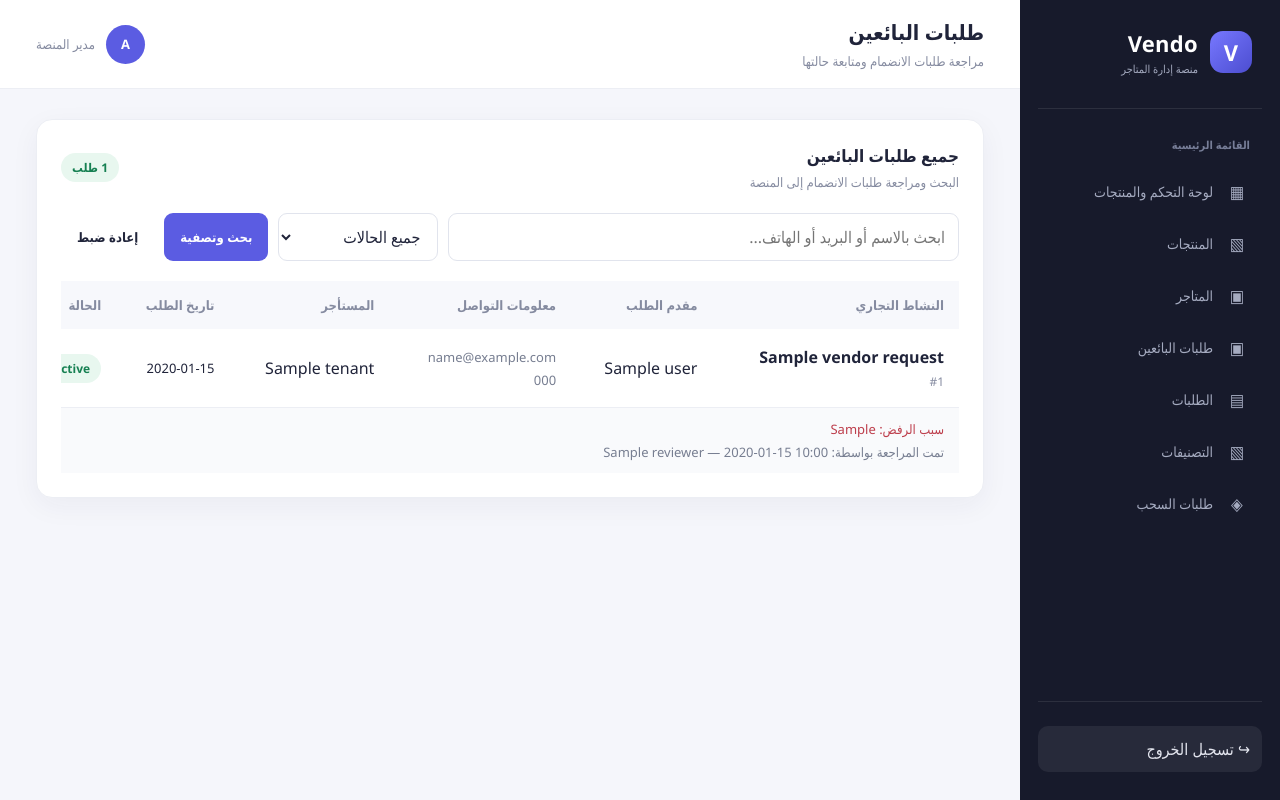
After one commit to dina2000-eng/marketx-backend, a Laravel app: template resources/views/admin/vendor-requests.blade.php in a window 1280 px wide. The commit adds this page. Run offline with Laravel 12, Linux system fonts and the light colour scheme; the template is opened without the code that fills it: most values are stand-ins (such as "Sample title", 1, 10 or a date in 2020); parts of the project's set-up code (start-up, migrations or seed data) failed here and were passed over.

Commit message:
Add admin vendor requests and products pages

```diff
--- a/resources/views/admin/dashboard.blade.php
+++ b/resources/views/admin/dashboard.blade.php
@@ -54,6 +54,10 @@
             </p>
         </div>
         <span class="status">{{ $vendorRequests->count() }} طلب</span>
+    <a href="{{ route('admin.vendor-requests') }}"
+   style="display:inline-block;margin-top:10px;color:var(--primary);font-size:13px;text-decoration:none;font-weight:600;">
+    عرض جميع طلبات البائعين ←
+</a>
     </div>
 
     @forelse ($vendorRequests as $vendorRequest)
--- a/resources/views/admin/layout.blade.php
+++ b/resources/views/admin/layout.blade.php
@@ -360,9 +360,19 @@
                 <span class="nav-icon">▦</span><span>لوحة التحكم والمنتجات</span>
             </a>
 
+            <a class="nav-link {{ request()->routeIs('admin.products*') ? 'active' : '' }}"
+               href="{{ route('admin.products') }}">
+                <span class="nav-icon">▧</span><span>المنتجات</span>
+            </a>
+
             <a class="nav-link {{ request()->routeIs('admin.stores*') ? 'active' : '' }}"
                href="{{ route('admin.stores') }}">
                 <span class="nav-icon">▣</span><span>المتاجر</span>
+            </a>
+
+            <a class="nav-link {{ request()->routeIs('admin.vendor-requests*') ? 'active' : '' }}"
+                href="{{ route('admin.vendor-requests') }}">
+                 <span class="nav-icon">▣</span><span>طلبات البائعين</span>
             </a>
 
             <a class="nav-link {{ request()->routeIs('admin.orders*') ? 'active' : '' }}"
--- a/resources/views/admin/stores.blade.php
+++ b/resources/views/admin/stores.blade.php
@@ -1,5 +1,3 @@
-
-cat > resources/views/admin/stores.blade.php <<'EOF'
 @extends('admin.layout')
 
 @section('title', 'Vendo | إدارة المتاجر')
--- /dev/null
+++ b/resources/views/admin/vendor-requests.blade.php
@@ -0,0 +1,177 @@
+@extends('admin.layout')
+
+@section('title', 'Vendo | طلبات البائعين')
+@section('page-title', 'طلبات البائعين')
+@section('page-description', 'مراجعة طلبات الانضمام ومتابعة حالتها')
+
+@section('content')
+<section class="panel">
+    <div class="panel-heading">
+        <div>
+            <h2>جميع طلبات البائعين</h2>
+            <p>البحث ومراجعة طلبات الانضمام إلى المنصة</p>
+        </div>
+        <span class="status active">{{ $vendorRequests->total() }} طلب</span>
+    </div>
+
+    <form method="GET" action="{{ route('admin.vendor-requests') }}"
+          style="display:flex;gap:10px;flex-wrap:wrap;margin:20px 0">
+        <input type="text" name="search" value="{{ $search }}"
+               placeholder="ابحث بالاسم أو البريد أو الهاتف..."
+               style="flex:1;min-width:220px">
+
+        <select name="status" style="min-width:160px">
+            <option value="all" {{ $status === 'all' ? 'selected' : '' }}>جميع الحالات</option>
+            <option value="pending" {{ $status === 'pending' ? 'selected' : '' }}>بانتظار المراجعة</option>
+            <option value="approved" {{ $status === 'approved' ? 'selected' : '' }}>مقبول</option>
+            <option value="rejected" {{ $status === 'rejected' ? 'selected' : '' }}>مرفوض</option>
+        </select>
+
+        <button class="btn btn-primary" type="submit">بحث وتصفية</button>
+        <a href="{{ route('admin.vendor-requests') }}" class="btn">إعادة ضبط</a>
+    </form>
+
+    <div style="overflow-x:auto">
+        <table style="width:100%;border-collapse:collapse;min-width:1050px;text-align:right">
+            <thead>
+                <tr style="background:#f7f8fc;color:#858ba0;font-size:13px">
+                    <th style="padding:15px">النشاط التجاري</th>
+                    <th style="padding:15px">مقدم الطلب</th>
+                    <th style="padding:15px">معلومات التواصل</th>
+                    <th style="padding:15px">المستأجر</th>
+                    <th style="padding:15px">تاريخ الطلب</th>
+                    <th style="padding:15px">الحالة</th>
+                    <th style="padding:15px">الإجراءات</th>
+                </tr>
+            </thead>
+
+            <tbody>
+                @forelse ($vendorRequests as $vendorRequest)
+                    <tr style="border-bottom:1px solid #eceef4">
+                        <td style="padding:17px 15px">
+                            <strong>{{ $vendorRequest->business_name }}</strong>
+                            <div style="color:#858ba0;font-size:12px;margin-top:5px">
+                                #{{ $vendorRequest->id }}
+                            </div>
+                        </td>
+
+                        <td style="padding:17px 15px">
+                            {{ $vendorRequest->user?->name ?? 'غير متوفر' }}
+                        </td>
+
+                        <td style="padding:17px 15px;font-size:13px;color:#777e91">
+                            <div>{{ $vendorRequest->email ?? $vendorRequest->user?->email ?? '—' }}</div>
+                            <div style="margin-top:5px">
+                                {{ $vendorRequest->phone ?? $vendorRequest->user?->phone ?? '—' }}
+                            </div>
+                        </td>
+
+                        <td style="padding:17px 15px">
+                            {{ $vendorRequest->tenant?->name ?? '—' }}
+                        </td>
+
+                        <td style="padding:17px 15px;font-size:13px">
+                            {{ $vendorRequest->created_at?->format('Y-m-d') ?? '—' }}
+                        </td>
+
+                        <td style="padding:17px 15px">
+                            <span class="status {{ $vendorRequest->status }}">
+                                @switch($vendorRequest->status)
+                                    @case('pending') بانتظار المراجعة @break
+                                    @case('approved') مقبول @break
+                                    @case('rejected') مرفوض @break
+                                    @default {{ $vendorRequest->status }}
+                                @endswitch
+                            </span>
+                        </td>
+
+                        <td style="padding:17px 15px">
+                            @if ($vendorRequest->status === 'pending')
+                                <div style="display:flex;flex-wrap:wrap;gap:7px;align-items:center">
+                                    <form method="POST"
+                                          action="{{ route('admin.vendor-requests.approve', $vendorRequest) }}"
+                                          onsubmit="return confirm('هل تريد الموافقة على هذا الطلب؟')">
+                                        @csrf
+                                        <button class="btn btn-success" type="submit">موافقة</button>
+                                    </form>
+
+                                    <form method="POST"
+                                          action="{{ route('admin.vendor-requests.reject', $vendorRequest) }}"
+                                          style="display:flex;flex-wrap:wrap;gap:6px">
+                                        @csrf
+                                        <input type="text" name="rejection_reason"
+                                               placeholder="سبب الرفض" maxlength="1000"
+                                               required style="width:130px">
+                                        <button class="btn btn-danger" type="submit"
+                                                onclick="return confirm('هل تريد رفض هذا الطلب؟')">
+                                            رفض
+                                        </button>
+                                    </form>
+                                </div>
+                            @else
+                                <span style="color:#858ba0;font-size:12px">تمت المراجعة</span>
+                            @endif
+                        </td>
+                    </tr>
+
+                    @if ($vendorRequest->rejection_reason || $vendorRequest->reviewed_at)
+                        <tr style="background:#f9fafc">
+                            <td colspan="7" style="padding:12px 15px;font-size:13px;color:#777e91">
+                                @if ($vendorRequest->rejection_reason)
+                                    <div style="color:#bd3e4c;margin-bottom:5px">
+                                        سبب الرفض: {{ $vendorRequest->rejection_reason }}
+                                    </div>
+                                @endif
+
+                                @if ($vendorRequest->reviewed_at)
+                                    <div>
+                                        تمت المراجعة بواسطة:
+                                        {{ $vendorRequest->reviewer?->name ?? 'غير متوفر' }}
+                                        — {{ $vendorRequest->reviewed_at->format('Y-m-d H:i') }}
+                                    </div>
+                                @endif
+                            </td>
+                        </tr>
+                    @endif
+                @empty
+                    <tr>
+                        <td colspan="7" style="padding:25px">
+                            <div class="empty">لا توجد طلبات تطابق البحث الحالي.</div>
+                        </td>
+                    </tr>
+                @endforelse
+            </tbody>
+        </table>
+    </div>
+
+    @if ($vendorRequests->hasPages())
+        <div style="display:flex;justify-content:center;align-items:center;gap:6px;flex-wrap:wrap;margin-top:24px;padding-top:18px;border-top:1px solid #edf0f5">
+            @if ($vendorRequests->onFirstPage())
+                <span style="padding:7px 12px;border:1px solid #edf0f5;border-radius:7px;color:#cbd5e1;font-size:12px">السابق</span>
+            @else
+                <a href="{{ $vendorRequests->previousPageUrl() }}"
+                   style="padding:7px 12px;border:1px solid #e5e7eb;border-radius:7px;color:#64748b;font-size:12px;text-decoration:none">السابق</a>
+            @endif
+
+            @for ($page = 1; $page <= $vendorRequests->lastPage(); $page++)
+                <a href="{{ $vendorRequests->url($page) }}"
+                   style="width:32px;height:32px;display:flex;align-items:center;justify-content:center;border:1px solid {{ $vendorRequests->currentPage() === $page ? 'var(--primary)' : '#e5e7eb' }};border-radius:7px;background:{{ $vendorRequests->currentPage() === $page ? 'var(--primary)' : '#fff' }};color:{{ $vendorRequests->currentPage() === $page ? '#fff' : '#64748b' }};font-size:12px;text-decoration:none">
+                    {{ $page }}
+                </a>
+            @endfor
+
+            @if ($vendorRequests->hasMorePages())
+                <a href="{{ $vendorRequests->nextPageUrl() }}"
+                   style="padding:7px 12px;border:1px solid #e5e7eb;border-radius:7px;color:#64748b;font-size:12px;text-decoration:none">التالي</a>
+            @else
+                <span style="padding:7px 12px;border:1px solid #edf0f5;border-radius:7px;color:#cbd5e1;font-size:12px">التالي</span>
+            @endif
+        </div>
+
+        <div style="text-align:center;color:#94a3b8;font-size:12px;margin-top:10px">
+            عرض {{ $vendorRequests->firstItem() }}–{{ $vendorRequests->lastItem() }}
+            من {{ $vendorRequests->total() }} طلب
+        </div>
+    @endif
+</section>
+@endsection
--- a/routes/web.php
+++ b/routes/web.php
@@ -21,6 +21,9 @@ Route::middleware(['auth:web', 'platform.admin'])->prefix('admin')->name('admin.
 
     Route::post('/logout', [AdminWebController::class, 'logout'])
         ->name('logout');
+
+    Route::get('/products', [AdminWebController::class, 'products'])
+        ->name('products');
 
     Route::post('/products/{product}/approve', [AdminWebController::class, 'approveProduct'])
         ->name('products.approve');
@@ -61,9 +64,12 @@ Route::post('/categories/{category}/toggle-status', [AdminWebController::class,
 Route::delete('/categories/{category}', [AdminWebController::class, 'deleteCategory'])
     ->name('categories.delete');
 
-        Route::get('/payouts', [AdminWebController::class, 'payouts'])
+Route::get('/payouts', [AdminWebController::class, 'payouts'])
         ->name('payouts');
 
-    Route::post('/payouts/{payout}/status', [AdminWebController::class, 'updatePayoutStatus'])
+Route::post('/payouts/{payout}/status', [AdminWebController::class, 'updatePayoutStatus'])
         ->name('payouts.status');
+
+Route::get('/vendor-requests', [AdminWebController::class, 'vendorRequests'])
+    ->name('vendor-requests');
 });
```
Also changed, not shown: app/Http/Controllers/AdminWebController.php (+85 -0 lines), resources/views/admin/products.blade.php (added, +169 -0 lines), tests/Feature/AdminVendorRequestWebTest.php (+44 -0 lines).
